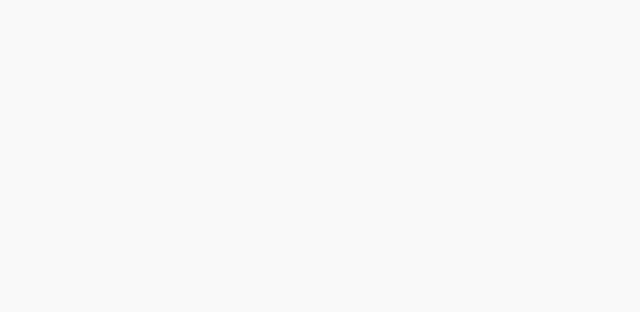
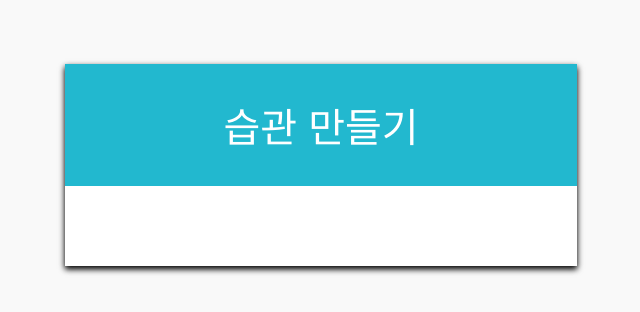
Before and after one commit to woonbeom/habitTracker, a React (Create React App) app in the folder react-habittracker/: page / in a window 1280 px wide. Shown: the top 312 px of the page, without its empty margins (319-959 px from the left). Built offline with nearby package versions, Linux system fonts and the light colour scheme.

Commit message:
mainTemplate 컴포넌트 렌더링 성공
- JSX 내에서 리액트 컴포넌트는 대문자로 사용되어야 한다.
- ts에서 함수 인자들이 전달 되지 않으면 실행되지 않는다.

```diff
--- a/react-habittracker/src/App.tsx
+++ b/react-habittracker/src/App.tsx
@@ -1,12 +1,12 @@
 import React from 'react';
-import mainTemplate from './components/mainTemplate';
+import MainTemplate from './components/mainTemplate';
 
 // const App: React.FC = () => {
 function App () {
   return (
-    <mainTemplate>
+    <MainTemplate>
 
-    </mainTemplate>
+    </MainTemplate>
   );
 }
 
--- a/react-habittracker/src/components/mainTemplate.tsx
+++ b/react-habittracker/src/components/mainTemplate.tsx
@@ -2,14 +2,13 @@ import React from 'react';
 import './mainTemplate.css';
 
 // 컴포넌트에 전달된 인자들에 대한 타입을 정의.
-declare namespace JSX {
-    type IntrinsicElements = {
-        form: React.ReactNode;
-        children: React.ReactNode;
-    };
-}
+type props = {
+    form?: React.ReactNode; // ? <- optional.
+    children?: React.ReactNode;
+};
 
-function mainTemplate ({form, children}: IntrinsicElements) {
+// 리액트 컴포넌트 = js 함수. 그래서 functional component라고 불림.
+function mainTemplate ({ form, children }: props) {
     return (
         <main className="main-template">
             <div className="title">
```
